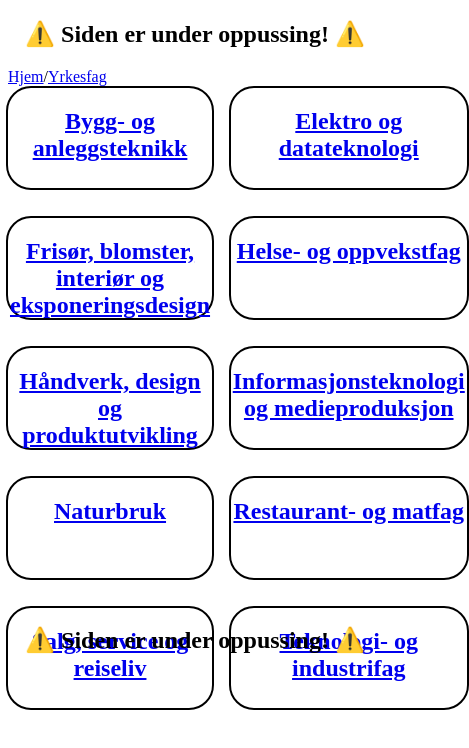
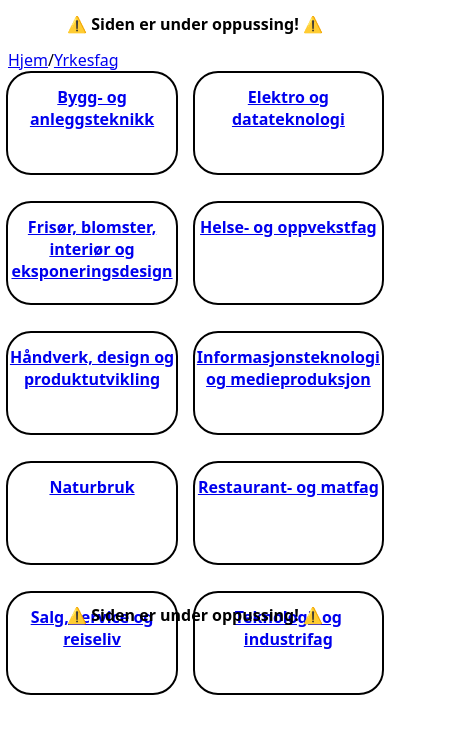
Before and after one commit to HermanErKu/fravaerskalkulator-react, a React (Create React App) app: page /yrkesfag in a window 390 px wide. Shown: the top 748 px of the page, 469 px wide, since content can reach past the window. Built offline with nearby package versions, Linux system fonts and the light colour scheme.

Commit message:
another major layout change

```diff
--- a/src/App.css
+++ b/src/App.css
@@ -147,3 +147,35 @@ button:active {
   justify-self: center;
   border-radius: 25px;
 }
+
+
+* {
+  font-family: system-ui, -apple-system, BlinkMacSystemFont, 'Segoe UI', Roboto, Oxygen, Ubuntu, Cantarell, 'Open Sans', 'Helvetica Neue', sans-serif;
+}
+
+/* for phone */
+@media only screen and (max-width: 600px) {
+  .index_page {
+    display: grid;
+    grid-template-columns: 1fr;
+  }
+
+  h2{
+    font-size: 16px;
+  }
+
+  #index_page_buttons {
+    display: grid;
+    grid-template-columns: 1fr;
+  }
+
+  #linjeContainer {
+    display: grid;
+    grid-template-columns: 1fr 1fr;
+  }
+
+  #linje_page_buttons {
+    display: grid;
+    grid-template-columns: 1fr;
+  }
+}
```
